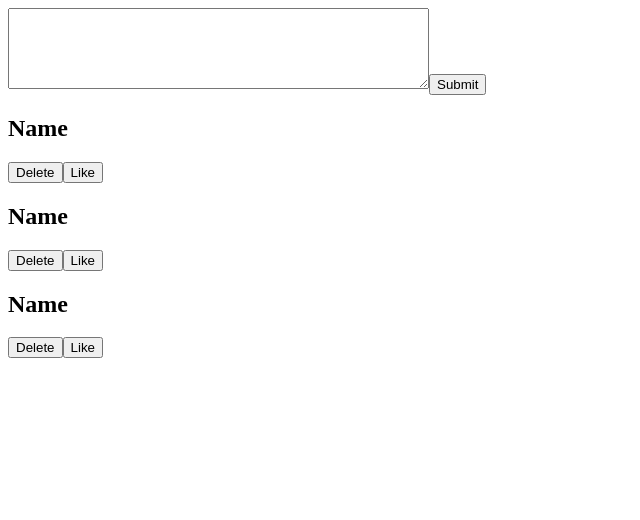
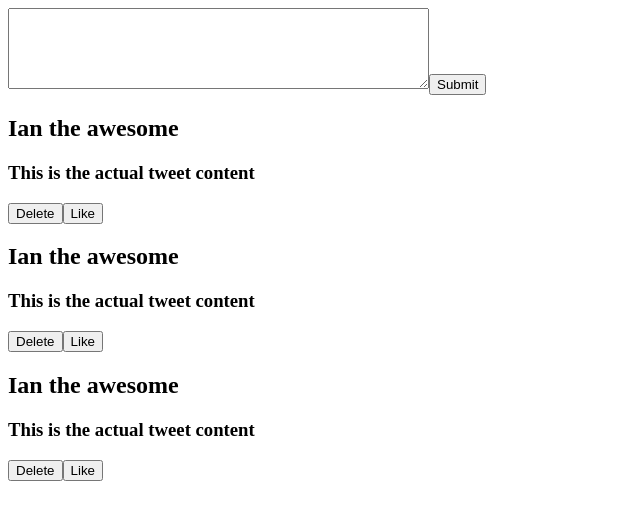
Before and after one commit to Iancahn/notTruth, a React (Create React App) app: page / in a window 1280 px wide. Shown: the top 520 px of the page, without its empty margins (0-640 px from the left). Built offline with nearby package versions, Linux system fonts and the light colour scheme.

Commit message:
PropDrilling

```diff
--- a/src/App.js
+++ b/src/App.js
@@ -10,7 +10,7 @@ function App() {
   return (
     <div className="App">
       <CreateTweet />
-      <TweetList />
+      <TweetList name={name} message={message} />
     </div>
   );
 }
--- a/src/components/Tweet.js
+++ b/src/components/Tweet.js
@@ -3,7 +3,7 @@ import React from 'react';
 const Tweet = ({ name, message }) => {
     return (
         <div>
-            <h2>Name {name}</h2>
+            <h2>{name}</h2>
             <h3>{message}</h3>
             <button>Delete</button>
             <button>Like</button>
--- a/src/components/TweetList.js
+++ b/src/components/TweetList.js
@@ -2,12 +2,12 @@ import React from 'react';
 // Import Components
 import Tweet from "./Tweet";
 
-const TweetList = () => {
+const TweetList = ({ name, message }) => {
     return (
         <div className="tweet-list">
-            <Tweet />
-            <Tweet />
-            <Tweet />
+            <Tweet name={name} message={message} />
+            <Tweet name={name} message={message} />
+            <Tweet name={name} message={message} />
         </div>
     )
 }
```
